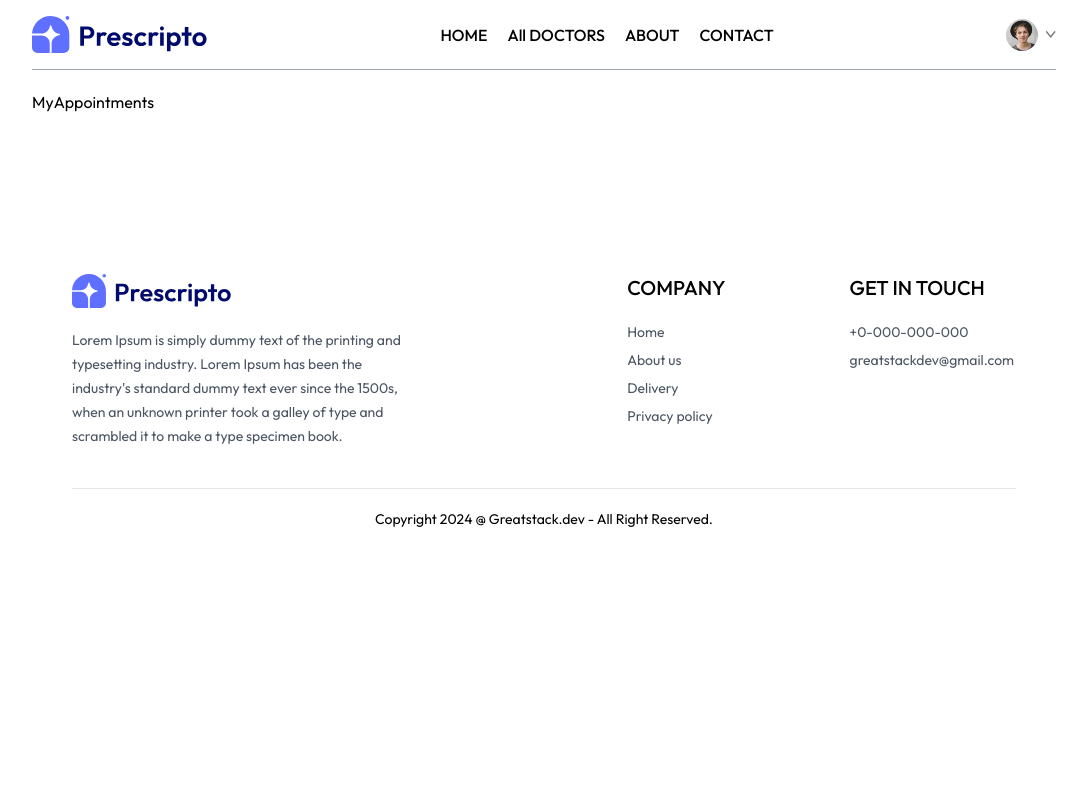
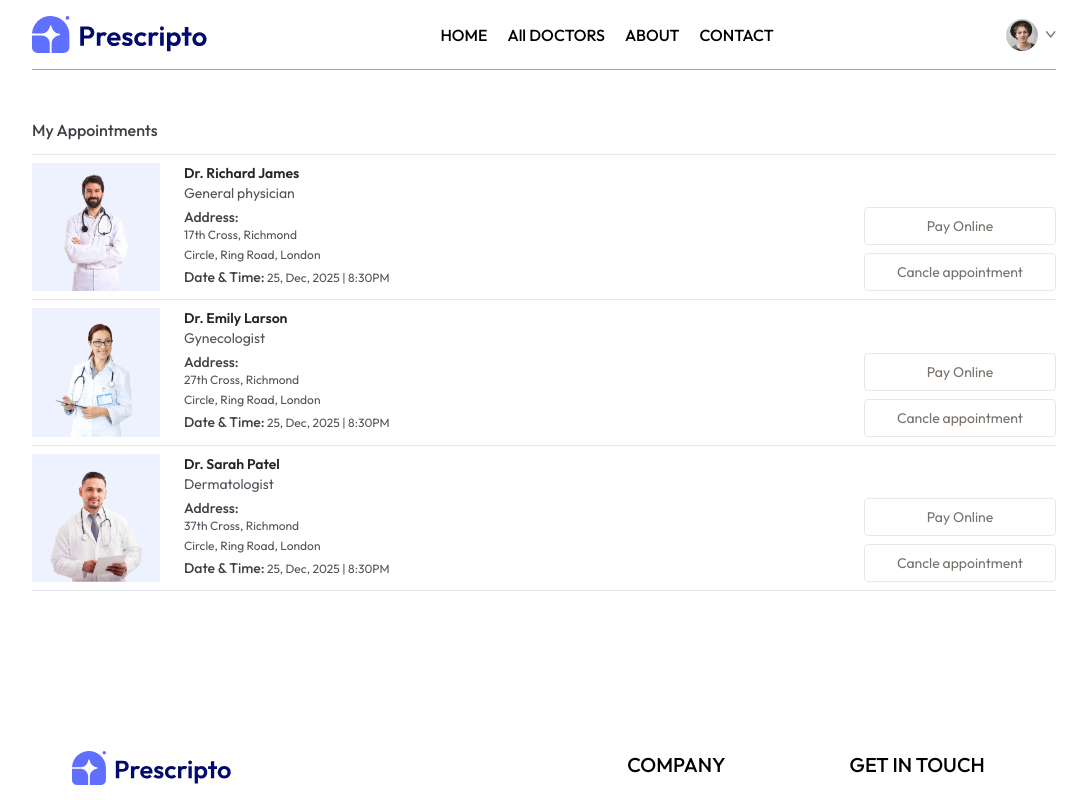
Before and after one commit to ChienCook/prescripto, a React (Vite) app in the folder frontend/: page /my-appointments in a window 1280 px wide. Shown: the top 800 px of the page, without its empty margins (96-1183 px from the left). Built offline with nearby package versions, Linux system fonts and the light colour scheme.

Commit message:
frontend: MyAppointment page

```diff
--- a/frontend/src/pages/MyAppointments.jsx
+++ b/frontend/src/pages/MyAppointments.jsx
@@ -1,7 +1,44 @@
-import React from 'react';
+import React, { useContext } from 'react';
+
+import { AppContext } from '@/context/AppContext';
 
 const MyAppointments = () => {
-    return <div>MyAppointments</div>;
+    const { doctors } = useContext(AppContext);
+    return (
+        <div>
+            <p className="pb-3 mt-12 font-medium text-zinc-700 border-b">My Appointments</p>
+            <div>
+                {doctors.slice(0, 3).map((item, index) => (
+                    <div key={index} className="grid gird-cols-[1fr_2fr] gap-4 sm:flex sm:gap-6 py-2 border-b">
+                        <div>
+                            <img className="w-32 bg-indigo-50" src={item.image} alt="" />
+                        </div>
+                        <div className="flex-1 text-sm text-zinc-600">
+                            <p className="text-neutral-800 font-semibold">{item.name}</p>
+                            <p>{item.speciality}</p>
+                            <p className="text-zinc-700 font-medium mt-1">Address: </p>
+                            <p className="text-xs">{item.address.line1}</p>
+                            <p className="text-xs mt-1">{item.address.line2}</p>
+                            <p className="text-xs mt-1">
+                                <span className="text-sm text-neutral-700 font-medium">Date & Time:</span> 25, Dec, 2025
+                                | 8:30PM
+                            </p>
+                        </div>
+                        {/* this below div is added to make component reponsive */}
+                        <div></div>
+                        <div className="flex flex-col gap-2 justify-end">
+                            <button className="text-sm text-stone-500 text-center sm:min-w-48 py-2 border rounded hover:bg-primary hover:text-white transition-all duration-300">
+                                Pay Online
+                            </button>
+                            <button className="text-sm text-stone-500 text-center sm:min-w-48 py-2 border rounded hover:bg-red-600 hover:text-white transition-all duration-300">
+                                Cancle appointment
+                            </button>
+                        </div>
+                    </div>
+                ))}
+            </div>
+        </div>
+    );
 };
 
 export default MyAppointments;
```
